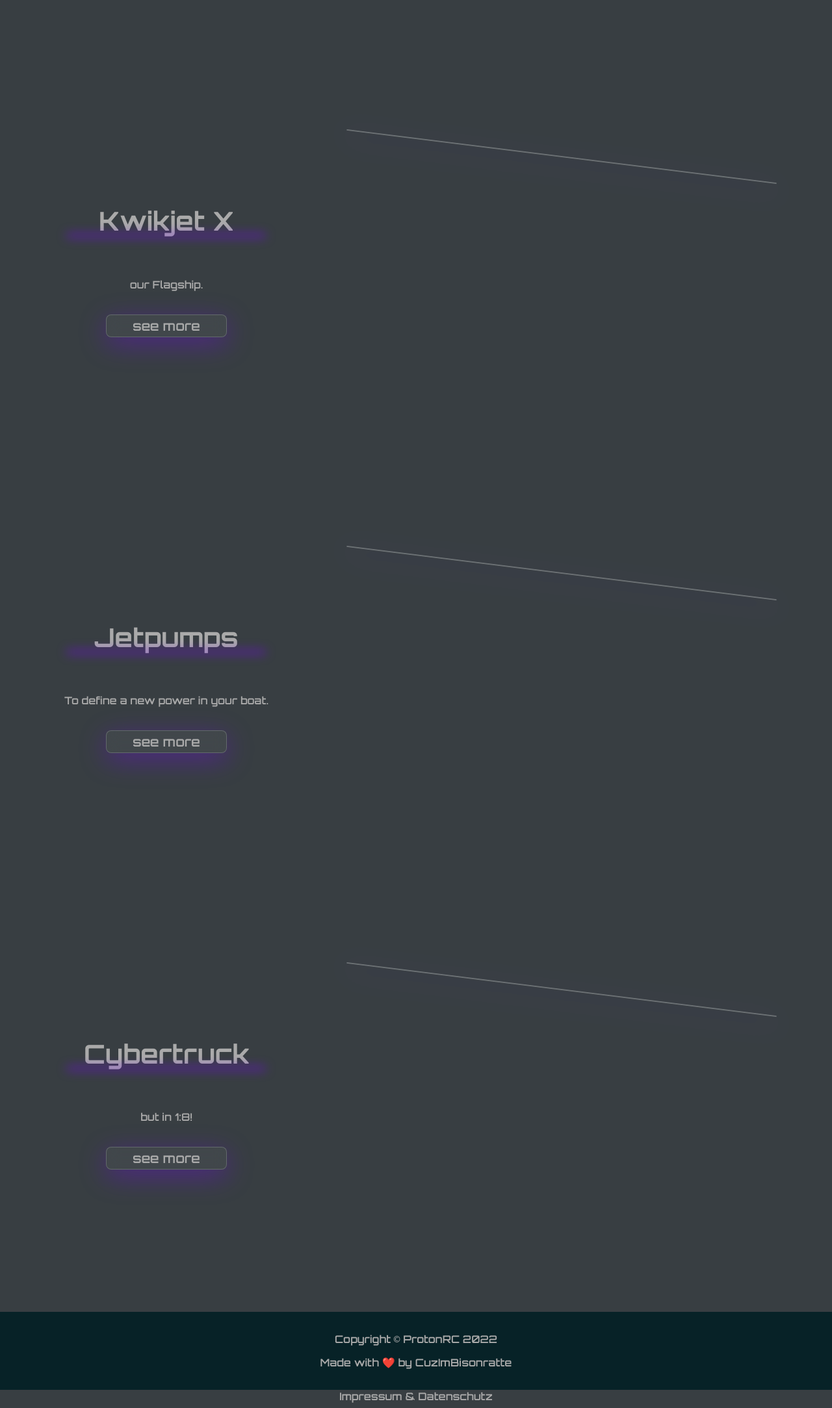
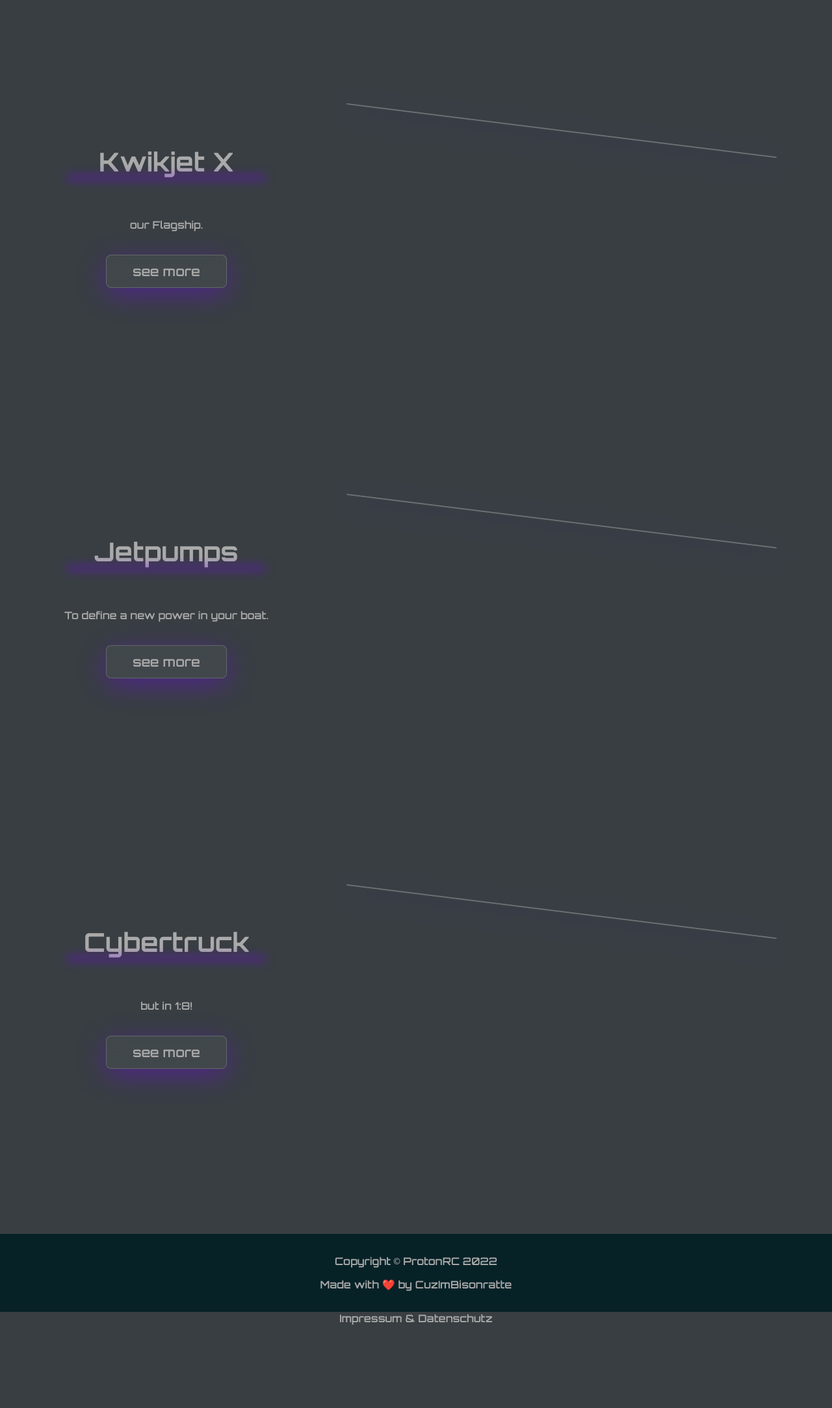
Before and after one commit to CuzImBisonratte/protonRC, a PHP site: page / in a window 1280 px wide. Shown: the part 102-2269 px from the top of the page at 65% size. After the commit the page ends 2141 px from the top, so only its background shows below. Run offline with PHP 8.4, Linux system fonts and the light colour scheme.

Commit message:
changed product texts

```diff
--- a/style.css
+++ b/style.css
@@ -86,7 +86,7 @@ a {
 }
 
 .container {
-    margin-top: 20vh;
+    margin-top: 15vh;
     width: 100%;
     height: 100%;
     display: grid;
@@ -100,7 +100,7 @@ a {
 .text {
     grid-area: text;
     text-align: center;
-    padding-top: 25%;
+    padding-top: 15%;
 }
 
 .product_text>h1 {
@@ -113,7 +113,7 @@ a {
     content: "";
     position: absolute;
     background-color: #7b00ffc4;
-    top: 90%;
+    top: 95%;
     left: 20%;
     width: 60%;
     height: 10%;
@@ -126,6 +126,7 @@ a {
     font-size: 3vh;
     color: #4fbdba;
     /* width: 50%; */
+    margin-top: 2vh;
 }
 
 .button {
@@ -136,7 +137,7 @@ a {
     color: #ffffff;
     cursor: pointer;
     border-radius: 1.5vh;
-    padding: 0.5vh 1.5vh;
+    padding: 1.5vh 1.5vh;
     margin: auto;
     background-color: rgba(230, 248, 246, 0.05);
 }
```
